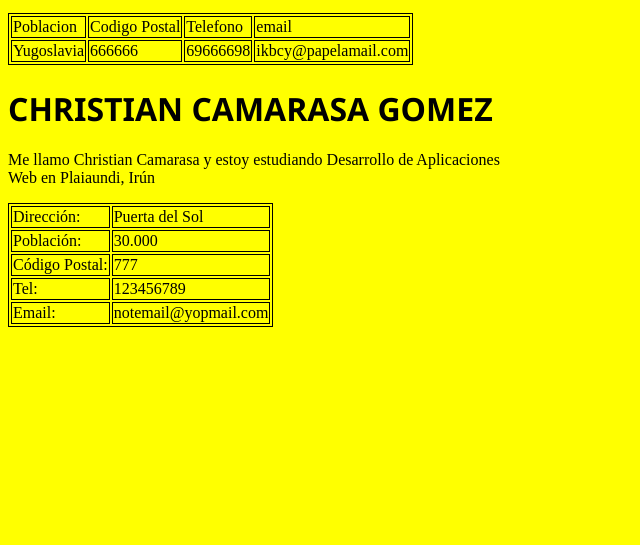
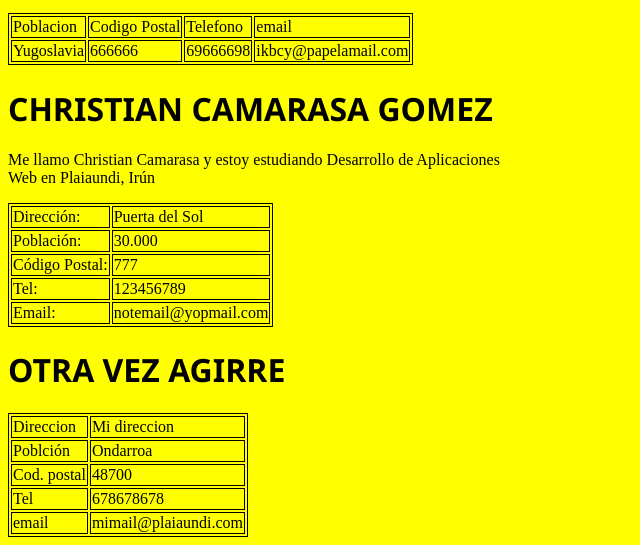
Before and after one commit to enautirakasle/2022-23-1daw3-ej08, a plain HTML site: page index.html in a window 1280 px wide. Shown: the part 723-1268 px from the top of the page, without its empty margins (0-640 px from the left). Before the commit the page ends 1058 px from the top, so only its background shows below. Drawn offline with Linux system fonts and the light colour scheme.

Commit message:
no se que
 Changes to be committed:
	modified:   index.html

```diff
--- a/index.html
+++ b/index.html
@@ -170,5 +170,28 @@
 </table>
 
 
+    <h1>Otra vez  Agirre</h1>
+    <table border="1">
+        <tr>
+            <td>Direccion</td>
+            <td> Mi direccion</td>
+        </tr>
+        <tr>
+            <td>Poblción</td>
+            <td>Ondarroa</td>
+        </tr>
+        <tr>
+            <td>Cod. postal</td>
+            <td>48700</td>
+        </tr>
+        <tr>
+            <td>Tel</td>
+            <td>678678678</td>
+        </tr>
+        <tr>
+            <td>email</td>
+            <td>mimail@plaiaundi.com</td>
+        </tr>
+    </table>
 </body>
 </html>
```
